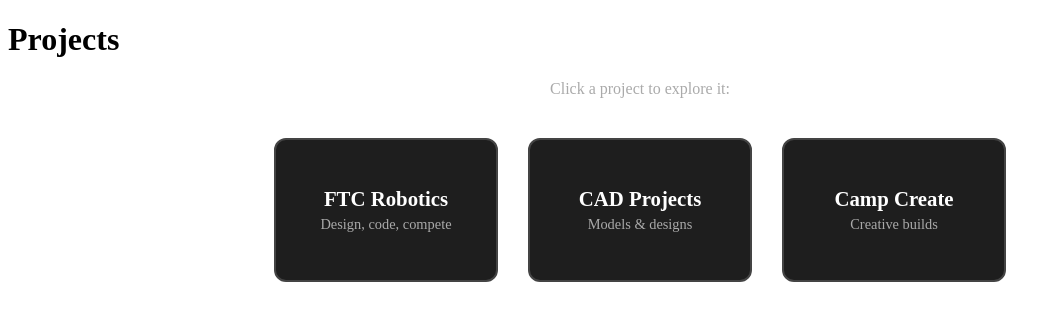
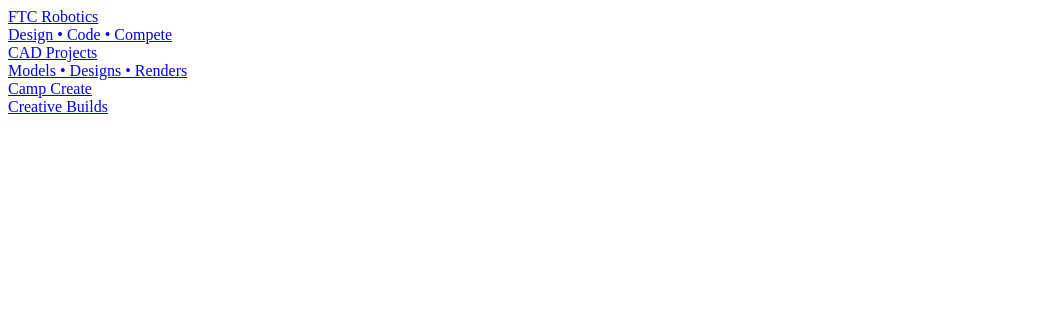
Before and after one commit to DavidShierman/davidshierman.github.io, a plain HTML site: page projects.html in a window 1280 px wide. Shown: the whole page, without its empty margins (0-1061 px from the left). Drawn offline with Linux system fonts and the light colour scheme.

Commit message:
Update projects.html

```diff
--- a/projects.html
+++ b/projects.html
@@ -7,21 +7,20 @@
   <link rel="stylesheet" href="assets/css/style.css">
 </head>
 <body>
-<h1>Projects</h1>
-<p style="text-align:center; color:#aaa;">Click a project to explore it:</p>
+<h1 style="display:none;">Projects</h1> <!-- Hidden heading for SEO -->
 
-<div class="project-buttons">
-  <a href="ftc.html" class="project-btn">
-    <div class="btn-text">FTC Robotics</div>
-    <div class="btn-subtext">Design, code, compete</div>
+<div class="project-sections">
+  <a href="ftc.html" class="project-tile">
+    <div class="tile-text">FTC Robotics</div>
+    <div class="tile-subtext">Design • Code • Compete</div>
   </a>
-  <a href="cad.html" class="project-btn">
-    <div class="btn-text">CAD Projects</div>
-    <div class="btn-subtext">Models & designs</div>
+  <a href="cad.html" class="project-tile">
+    <div class="tile-text">CAD Projects</div>
+    <div class="tile-subtext">Models • Designs • Renders</div>
   </a>
-  <a href="camp.html" class="project-btn">
-    <div class="btn-text">Camp Create</div>
-    <div class="btn-subtext">Creative builds</div>
+  <a href="camp.html" class="project-tile">
+    <div class="tile-text">Camp Create</div>
+    <div class="tile-subtext">Creative Builds</div>
   </a>
 </div>
 
```
